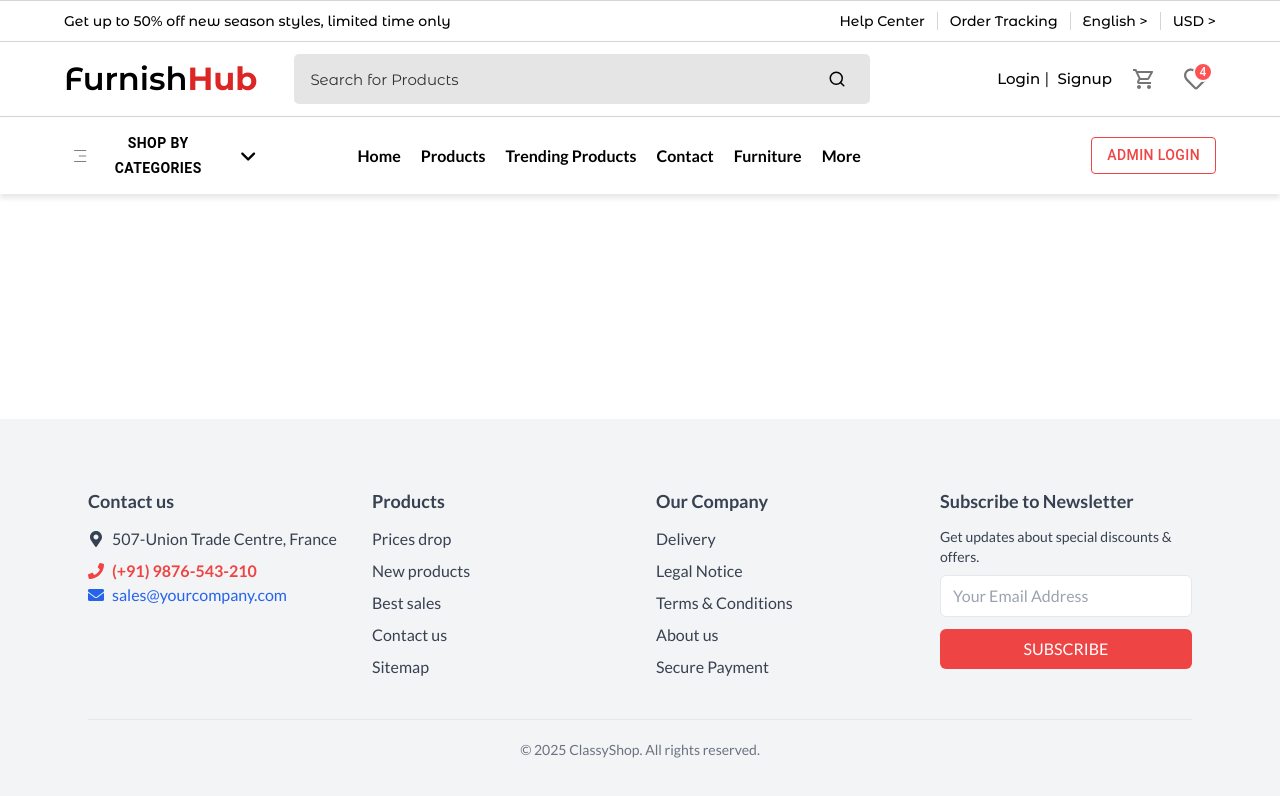
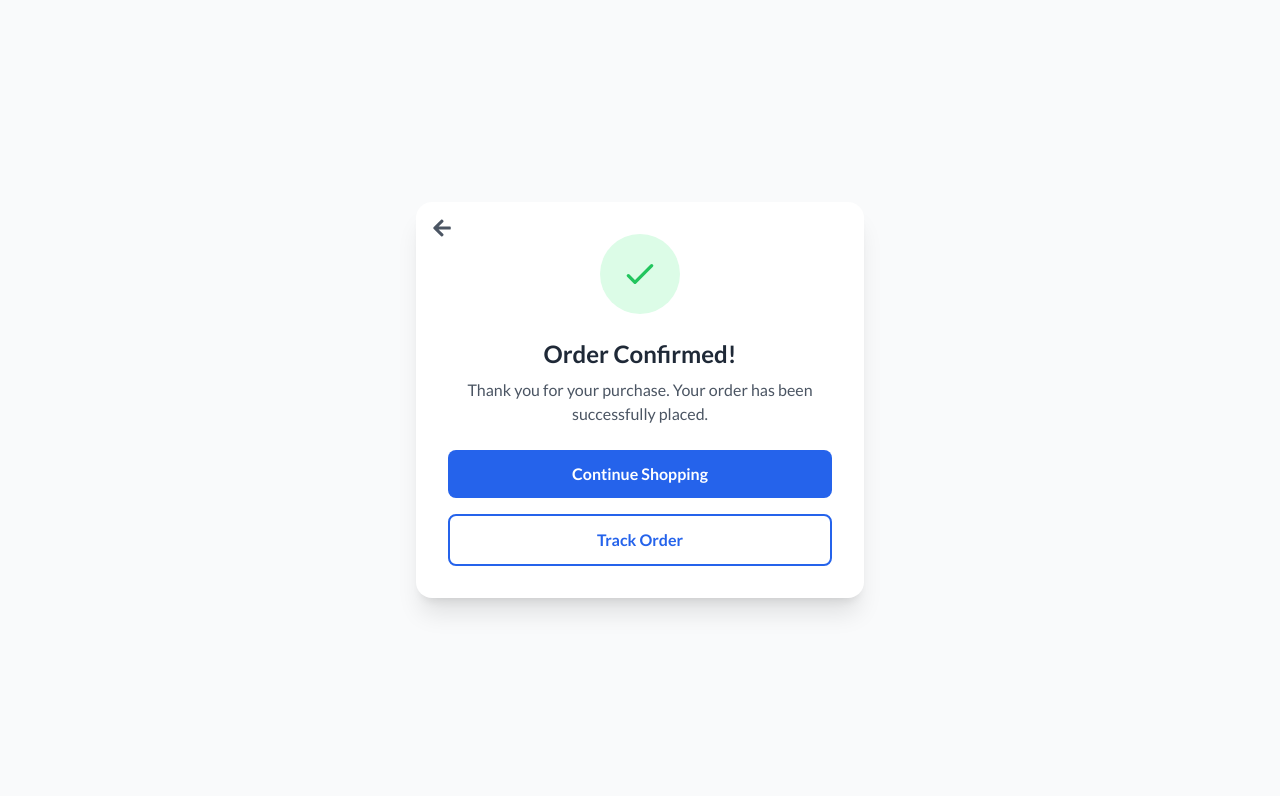
Before and after one commit to Vikas0262/FurnishHub, a React (Vite) app in the folder frontend/: page /order-confirmation in a window 1280 px wide. Shown: the top 796 px of the page. Built offline with nearby package versions, Linux system fonts and the light colour scheme; sample sign-in values are in the browser's storage.

Commit message:
order confirmation page

```diff
--- /dev/null
+++ b/frontend/src/Pages/OrderConfirmation.jsx
@@ -0,0 +1,94 @@
+import React from 'react';
+import { useNavigate } from 'react-router-dom';
+import { motion } from 'framer-motion';
+import { FaArrowLeft } from 'react-icons/fa';
+
+const OrderConfirmation = () => {
+  const navigate = useNavigate();
+
+  return (
+    <div className="min-h-screen flex items-center justify-center bg-gray-50">
+      <motion.div
+        initial={{ scale: 0.5, opacity: 0 }}
+        animate={{ scale: 1, opacity: 1 }}
+        transition={{ duration: 0.5 }}
+        className="bg-white p-8 rounded-2xl shadow-xl max-w-md w-full mx-4 relative"
+      >
+        {/* Back Button */}
+        <motion.button
+          initial={{ opacity: 0, x: -20 }}
+          animate={{ opacity: 1, x: 0 }}
+          transition={{ delay: 0.2 }}
+          onClick={() => navigate(-1)}
+          className="absolute top-4 left-4 text-gray-600 hover:text-gray-800 transition-colors"
+        >
+          <FaArrowLeft className="w-5 h-5" />
+        </motion.button>
+
+        <motion.div
+          initial={{ scale: 0 }}
+          animate={{ scale: 1 }}
+          transition={{ delay: 0.2, type: "spring", stiffness: 200 }}
+          className="w-20 h-20 bg-green-100 rounded-full mx-auto mb-6 flex items-center justify-center"
+        >
+          <svg
+            className="w-10 h-10 text-green-500"
+            fill="none"
+            stroke="currentColor"
+            viewBox="0 0 24 24"
+          >
+            <motion.path
+              initial={{ pathLength: 0 }}
+              animate={{ pathLength: 1 }}
+              transition={{ delay: 0.5, duration: 0.5 }}
+              strokeLinecap="round"
+              strokeLinejoin="round"
+              strokeWidth="2"
+              d="M5 13l4 4L19 7"
+            />
+          </svg>
+        </motion.div>
+
+        <motion.h2
+          initial={{ y: 20, opacity: 0 }}
+          animate={{ y: 0, opacity: 1 }}
+          transition={{ delay: 0.3 }}
+          className="text-2xl font-bold text-center text-gray-800 mb-2"
+        >
+          Order Confirmed!
+        </motion.h2>
+
+        <motion.p
+          initial={{ y: 20, opacity: 0 }}
+          animate={{ y: 0, opacity: 1 }}
+          transition={{ delay: 0.4 }}
+          className="text-gray-600 text-center mb-6"
+        >
+          Thank you for your purchase. Your order has been successfully placed.
+        </motion.p>
+
+        <motion.div
+          initial={{ y: 20, opacity: 0 }}
+          animate={{ y: 0, opacity: 1 }}
+          transition={{ delay: 0.5 }}
+          className="space-y-4"
+        >
+          <button
+            onClick={() => navigate('/')}
+            className="w-full bg-blue-600 text-white py-3 rounded-lg font-semibold hover:bg-blue-700 transition-colors duration-300"
+          >
+            Continue Shopping
+          </button>
+          <button
+            onClick={() => navigate('/order-tracking')}
+            className="w-full border-2 border-blue-600 text-blue-600 py-3 rounded-lg font-semibold hover:bg-blue-50 transition-colors duration-300"
+          >
+            Track Order
+          </button>
+        </motion.div>
+      </motion.div>
+    </div>
+  );
+};
+
+export default OrderConfirmation;
--- a/frontend/src/Pages/Payment.jsx
+++ b/frontend/src/Pages/Payment.jsx
@@ -17,6 +17,7 @@ const Payment = () => {
     upiId: '',
     name: ''
   });
+  const [isProcessing, setIsProcessing] = useState(false);
 
   const handleInputChange = (e) => {
     const { name, value } = e.target;
@@ -35,10 +36,13 @@ const Payment = () => {
 
   const handleSubmit = (e) => {
     e.preventDefault();
-    // Here you would typically handle the payment processing
-    alert('Payment successful! Thank you for your purchase.');
-    localStorage.removeItem('cartItems'); // Clear cart after successful payment
-    navigate('/');
+    setIsProcessing(true);
+
+    // Simulate payment processing
+    setTimeout(() => {
+      localStorage.removeItem('cartItems'); // Clear cart after successful payment
+      navigate('/order-confirmation');
+    }, 2000);
   };
 
   if (!items) {
@@ -200,9 +204,22 @@ const Payment = () => {
 
             <button
               type="submit"
-              className="w-full mt-6 px-6 py-3 bg-green-600 text-white rounded-lg hover:bg-green-700 transition-colors duration-300"
+              disabled={isProcessing}
+              className={`w-full mt-6 px-6 py-3 bg-green-600 text-white rounded-lg transition-colors duration-300 ${
+                isProcessing ? 'opacity-75 cursor-not-allowed' : 'hover:bg-green-700'
+              }`}
             >
-              Pay ${total.toLocaleString()}
+              {isProcessing ? (
+                <div className="flex items-center justify-center">
+                  <svg className="animate-spin -ml-1 mr-3 h-5 w-5 text-white" xmlns="http://www.w3.org/2000/svg" fill="none" viewBox="0 0 24 24">
+                    <circle className="opacity-25" cx="12" cy="12" r="10" stroke="currentColor" strokeWidth="4"></circle>
+                    <path className="opacity-75" fill="currentColor" d="M4 12a8 8 0 018-8V0C5.373 0 0 5.373 0 12h4zm2 5.291A7.962 7.962 0 014 12H0c0 3.042 1.135 5.824 3 7.938l3-2.647z"></path>
+                  </svg>
+                  Processing...
+                </div>
+              ) : (
+                `Pay $${total.toLocaleString()}`
+              )}
             </button>
           </form>
         </div>
--- a/frontend/src/component/Navbar/LowNav.jsx
+++ b/frontend/src/component/Navbar/LowNav.jsx
@@ -9,6 +9,7 @@ function LowNav() {
   const location = useLocation();
   const navigate = useNavigate();
   const [showDropdown, setShowDropdown] = useState(false);
+  const [showMoreDropdown, setShowMoreDropdown] = useState(false);
 
   const handleTrendingClick = (e) => {
     e.preventDefault();
@@ -31,6 +32,15 @@ function LowNav() {
       }
     }
   };
+
+  const moreMenuItems = [
+    { name: 'About Us', path: '/about' },
+    { name: 'Blog', path: '/blog' },
+    { name: 'Careers', path: '/careers' },
+    { name: 'Terms & Conditions', path: '/terms' },
+    { name: 'Privacy Policy', path: '/privacy' },
+    { name: 'FAQ', path: '/faq' }
+  ];
 
   return (
     <div className="py-2 mt-3 border-t border-gray-300 bg-white sticky-nav">
@@ -65,8 +75,32 @@ function LowNav() {
                   </a>
                 </li>
                 <li><Link to="/contact" className="font-semibold block py-2 sm:py-0 hover:text-red-500 transition-colors">Contact</Link></li>
-                <li><Link to="/furniture" className="font-semibold block py-2 sm:py-0 hover:text-red-500 transition-colors">Furniture</Link></li>
-                <li><Link to="/" className="font-semibold block py-2 sm:py-0 hover:text-red-500 transition-colors">More</Link></li>
+                {/* <li><Link to="/furniture" className="font-semibold block py-2 sm:py-0 hover:text-red-500 transition-colors">Furniture</Link></li> */}
+                <li className="relative">
+                  <div
+                    onMouseEnter={() => setShowMoreDropdown(true)}
+                    onMouseLeave={() => setShowMoreDropdown(false)}
+                    className="cursor-pointer"
+                  >
+                    <span className="font-semibold block py-2 sm:py-0 hover:text-red-500 transition-colors flex items-center gap-1">
+                      More
+                      {/* <FaAngleDown className="text-sm" /> */}
+                    </span>
+                    {showMoreDropdown && (
+                      <div className="absolute left-0 top-full mt-1 bg-white shadow-lg rounded-lg py-2 min-w-[200px] z-50 animate-fadeIn">
+                        {moreMenuItems.map((item, index) => (
+                          <Link
+                            key={index}
+                            to={item.path}
+                            className="block px-4 py-2 text-gray-700 hover:bg-gray-50 hover:text-red-500 transition-colors"
+                          >
+                            {item.name}
+                          </Link>
+                        ))}
+                      </div>
+                    )}
+                  </div>
+                </li>
               </ul>
             </div>
           </div>
--- a/frontend/src/component/Navbar/style.css
+++ b/frontend/src/component/Navbar/style.css
@@ -10,3 +10,18 @@
   z-index: 1000; /* Ensure it's above other elements */
   box-shadow: 0 4px 6px rgba(0, 0, 0, 0.1); /* Optional shadow effect */
 }
+
+@keyframes fadeIn {
+  from {
+    opacity: 0;
+    transform: translateY(-10px);
+  }
+  to {
+    opacity: 1;
+    transform: translateY(0);
+  }
+}
+
+.animate-fadeIn {
+  animation: fadeIn 0.2s ease-out forwards;
+}
--- a/frontend/src/routes/index.jsx
+++ b/frontend/src/routes/index.jsx
@@ -10,14 +10,16 @@ import AdminDashboard from "../Pages/Admin/AdminDashboard.jsx";
 import Contact from '../Pages/Contact';
 import Cart from '../Pages/Cart';
 import Payment from '../Pages/Payment';
-import ProtectedRoute from '../components/ProtectedRoute';
+import OrderConfirmation from '../Pages/OrderConfirmation';
+import ProtectedRoute from '../component/ProtectedRoute.jsx';
 
 // List of paths where header should be hidden
 export const HIDE_HEADER_PATHS = [
   '/login',
   '/register',
   '/forget',
-  '/admin'
+  '/admin',
+  '/order-confirmation'
 ];
 
 // Public routes that don't require authentication
@@ -27,7 +29,8 @@ const publicRoutes = [
   { path: '/product-detail/:title', element: <ProtectedRoute><ProductDetail /></ProtectedRoute> },
   { path: '/contact', element: <ProtectedRoute><Contact /></ProtectedRoute> },
   { path: '/cart', element: <ProtectedRoute><Cart /></ProtectedRoute> },
-  { path: '/payment', element: <ProtectedRoute><Payment /></ProtectedRoute> }
+  { path: '/payment', element: <ProtectedRoute><Payment /></ProtectedRoute> },
+  { path: '/order-confirmation', element: <ProtectedRoute><OrderConfirmation /></ProtectedRoute> }
 ];
 
 // Authentication routes
```
Also changed, not shown: frontend/src/component/ProtectedRoute.jsx (renamed from frontend/src/components/ProtectedRoute.jsx).
